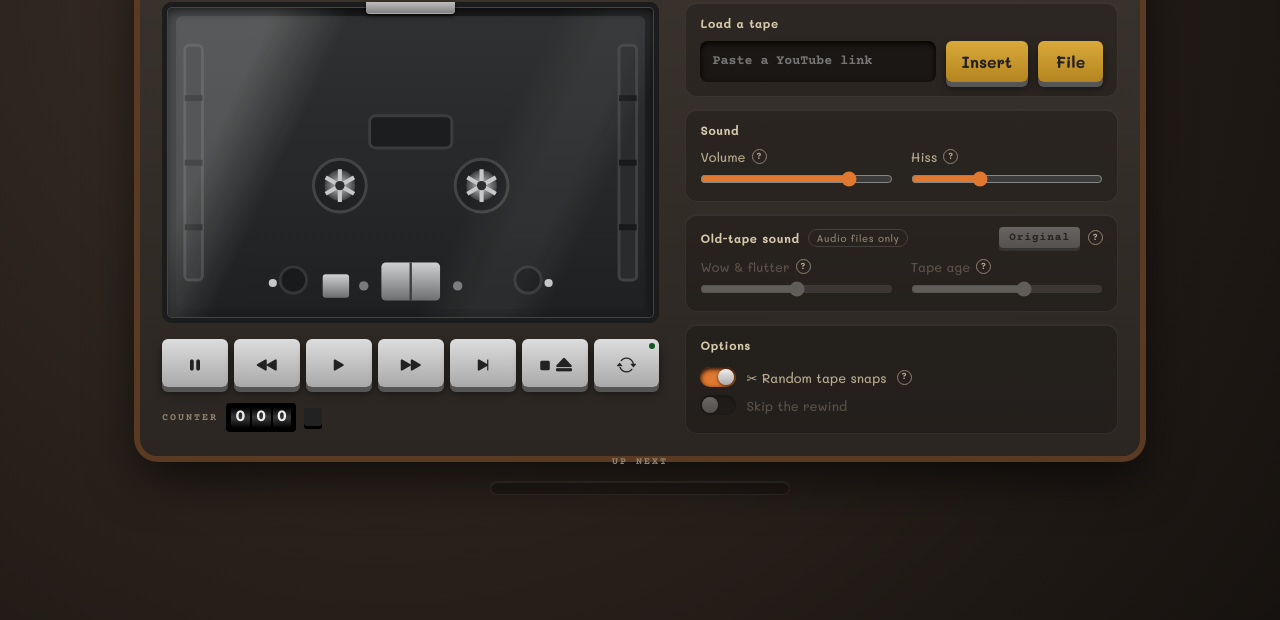
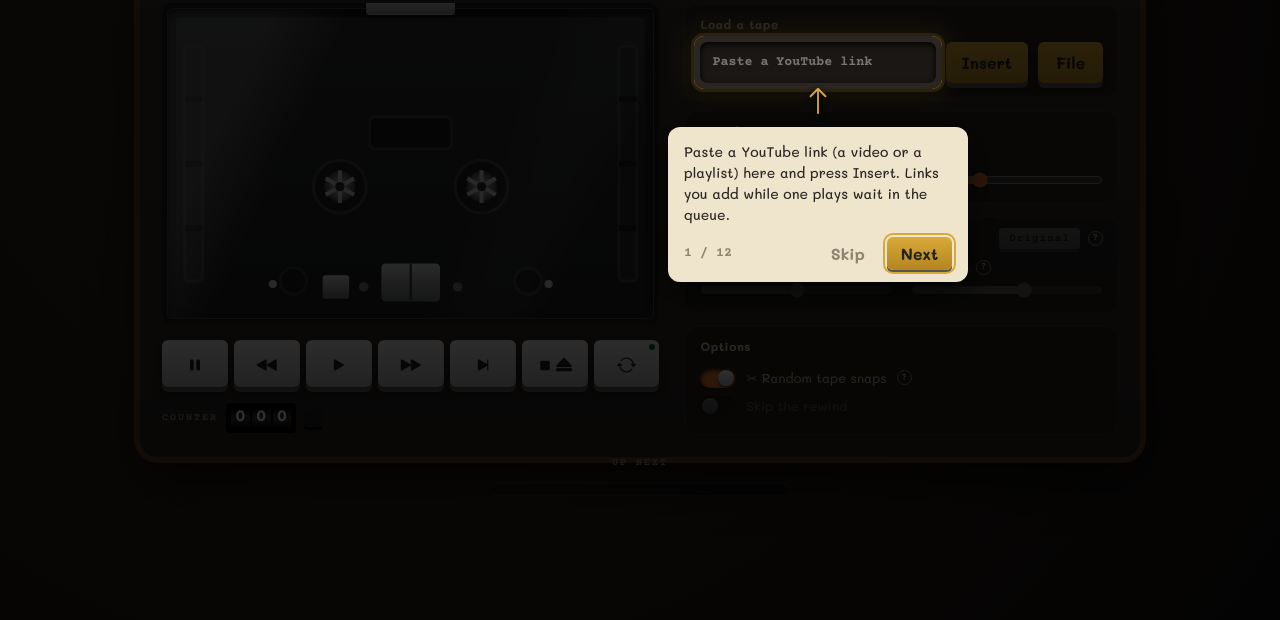
Before and after one commit to Orniki9535-ultimate/tape-player, a browser extension: page index.html in a window 1280 px wide. Shown: the part 180-800 px from the top of the page. Drawn offline with nearby package versions, Linux system fonts and the light colour scheme.

Commit message:
Add a guided tour that spotlights each control
The page dims, one control at a time is lit, and a bubble with a bouncing
arrow says what it does. Runs once on the first visit; the ? button replays it.

Co-Authored-By: Claude Opus 5.5 <noreply@anthropic.com>
Claude-Session: https://claude.ai/code/session_01LbcTdstrb9SfWjCXcnMZZ1

```diff
--- a/index.html
+++ b/index.html
@@ -11,7 +11,7 @@
 <body>
 <div class="deck" id="deck">
   <div class="brand"><span><i class="led"></i>STEREO CASSETTE DECK</span>
-    <span class="brand-r"><button class="lang" id="lang" data-t-aria="language"><span data-l="en">EN</span><span data-l="th">TH</span></button>Orniki - 9535</span></div>
+    <span class="brand-r"><button class="help" id="help" data-t-aria="help" data-t-title="help">?</button><button class="lang" id="lang" data-t-aria="language"><span data-l="en">EN</span><span data-l="th">TH</span></button>Orniki - 9535</span></div>
 
   <section class="tapeside" data-t-aria="tapeSection">
   <div class="well out" id="well">
@@ -115,5 +115,6 @@
 <script src="js/ui/i18n.js"></script>
 <script src="js/ui/view.js"></script>
 <script src="js/ui/controls.js"></script>
+<script src="js/ui/tour.js"></script>
 </body>
 </html>
--- a/js/ui/i18n.js
+++ b/js/ui/i18n.js
@@ -4,6 +4,11 @@
 const TEXT = {
   en: {
     title: 'Cassette Player', language: 'Language',
+    help: 'How to use (tour)', tourNext: 'Next', tourDone: 'Got it!', tourSkip: 'Skip',
+    tourUrl: 'Paste a YouTube link (a video or a playlist) here and press Insert. Links you add while one plays wait in the queue.',
+    tourZero: 'The tape counter. Press the little button to set it back to 000.',
+    tourSound: 'Tune the sound here. Not sure what something does? Tap the ? next to it.',
+    tourHelp: 'Press ? any time to see this tour again.',
     tapeSection: 'Tape', settingsSection: 'Settings',
     pause: 'Pause', pauseTip: 'Pause (press again to resume)',
     rew: 'Rewind', rewTip: 'Hold to rewind',
@@ -40,6 +45,11 @@ const TEXT = {
   },
   th: {
     title: 'เครื่องเล่นเทป', language: 'ภาษา',
+    help: 'วิธีใช้ (ทัวร์)', tourNext: 'ต่อไป', tourDone: 'เข้าใจแล้ว!', tourSkip: 'ข้าม',
+    tourUrl: 'วางลิงก์ YouTube (วิดีโอหรือเพลย์ลิสต์) ตรงนี้ แล้วกด "ใส่เทป" ถ้าใส่ลิงก์เพิ่มตอนกำลังเล่น จะต่อคิวไว้ให้',
+    tourZero: 'ตัวนับเทป กดปุ่มเล็กๆ นี้เพื่อรีเซ็ตกลับเป็น 000',
+    tourSound: 'ปรับเสียงได้ตรงนี้ ไม่แน่ใจว่าอันไหนทำอะไร กด ? ข้างๆ ดูได้เลย',
+    tourHelp: 'กด ? เมื่อไหร่ก็ได้ เพื่อดูทัวร์นี้อีกครั้ง',
     tapeSection: 'เทป', settingsSection: 'การตั้งค่า',
     pause: 'พัก', pauseTip: 'พัก (กดอีกครั้งเพื่อเล่นต่อ)',
     rew: 'กรอกลับ', rewTip: 'กดค้างเพื่อกรอกลับ',
--- /dev/null
+++ b/js/ui/tour.js
@@ -0,0 +1,50 @@
+// UI · tour: a guided walk through the controls. The page goes dark, one control at a time is lit,
+// and a bubble with an arrow says what it does. Runs once on the first visit; the ? key replays it.
+
+const STEPS = [   // [what to light, text key]; most reuse the keys' own tooltips
+  ['#url', 'tourUrl'], ['#pick', 'fileTip'], ['#play', 'play'], ['#pause', 'pauseTip'], ['#rew', 'rewTip'],
+  ['#ff', 'ffTip'], ['#next', 'nextTip'], ['#stop', 'stopTip'], ['#loop', 'loopTip'], ['#zero', 'tourZero'],
+  ['.settings', 'tourSound'], ['#help', 'tourHelp'],
+];
+
+const tour = document.createElement('div');
+tour.className = 'tour'; tour.hidden = true;
+tour.setAttribute('role', 'dialog'); tour.setAttribute('aria-modal', 'true');
+tour.innerHTML = `<div class="spot"></div><div class="bubble"><i class="bi bi-arrow-up arrow" aria-hidden="true"></i>
+  <p aria-live="polite"></p><div class="tour-nav"><small></small><button class="skip"></button><button class="go"></button></div></div>`;
+document.body.append(tour);
+const [spot, bubble] = tour.children, go = tour.querySelector('.go');
+let step = 0;
+
+function place() {   // light the target, then put the bubble on whichever side has more room
+  const r = document.querySelector(STEPS[step][0]).getBoundingClientRect(), pad = 6;
+  Object.assign(spot.style, { left: r.left - pad + 'px', top: r.top - pad + 'px', width: r.width + 2 * pad + 'px', height: r.height + 2 * pad + 'px' });
+  const w = bubble.offsetWidth, h = bubble.offsetHeight, gap = 44, below = innerHeight - r.bottom > r.top;
+  const x = Math.min(Math.max(16, r.left + r.width / 2 - w / 2), innerWidth - w - 16);
+  const y = below ? Math.min(r.bottom + gap, innerHeight - h - 8) : Math.max(r.top - gap - h, 8);
+  bubble.classList.toggle('up', !below);
+  bubble.style.cssText = `left:${x}px; top:${y}px; --ax:${Math.min(Math.max(20, r.left + r.width / 2 - x), w - 20)}px`;
+}
+
+function show(i) {
+  if (i >= STEPS.length) return endTour();
+  step = i;
+  document.querySelector(STEPS[i][0]).scrollIntoView({ block: 'center' });
+  tour.querySelector('p').textContent = t(STEPS[i][1]);
+  tour.querySelector('small').textContent = `${i + 1} / ${STEPS.length}`;
+  tour.querySelector('.skip').textContent = t('tourSkip');
+  tour.querySelector('.skip').hidden = i === STEPS.length - 1;
+  go.textContent = t(i === STEPS.length - 1 ? 'tourDone' : 'tourNext');
+  place(); go.focus();
+}
+
+function startTour() { tour.hidden = false; show(0); }
+function endTour() { tour.hidden = true; save('toured', 1); $('help').focus(); }
+
+go.onclick = () => show(step + 1);
+tour.querySelector('.skip').onclick = endTour;
+tour.onkeydown = e => { if (e.key === 'Escape') endTour(); if (e.key === 'Tab') {   // keep focus inside the tour
+  e.preventDefault(); const skip = tour.querySelector('.skip'); (document.activeElement === go && !skip.hidden ? skip : go).focus(); } };
+for (const ev of ['resize', 'scroll']) addEventListener(ev, () => { if (!tour.hidden) place(); }, { passive: true });
+$('help').onclick = startTour;
+if (!saved('toured')) startTour();
--- a/style.css
+++ b/style.css
@@ -175,3 +175,21 @@ html[lang=en] .lang [data-l=en], html[lang=th] .lang [data-l=th] { background:li
   .deck { grid-template-columns:minmax(0,1fr); padding:16px; }
   .settings { margin-top:18px; }
 }
+/* tour: the page goes dark except a spotlight on one control; a bubble with a bouncing arrow explains it */
+.help { width:22px; height:22px; padding:0; border-radius:50%; font:700 12px 'Courier Prime'; box-shadow:0 2px 0 #555; }
+.tour { position:fixed; inset:0; z-index:100; }   /* also swallows clicks, so the page can't be used mid-tour */
+.spot { position:absolute; border-radius:10px; box-shadow:0 0 0 200vmax #000c, 0 0 0 3px var(--mustard), 0 0 24px 6px #d9a93a88;
+        transition:all .35s ease; pointer-events:none; }
+.bubble { position:fixed; width:min(300px, calc(100vw - 32px)); padding:14px 16px 12px; border-radius:12px;
+          background:var(--cream); color:#2b2622; box-shadow:0 10px 30px #000a; transition:left .35s, top .35s; }
+.bubble p { margin:0 0 12px; font-size:14px; line-height:1.5; }
+.arrow { position:absolute; left:var(--ax); top:-38px; translate:-50% 0; font-size:30px; color:var(--mustard); text-shadow:0 2px 6px #000;
+         animation:point .8s ease-in-out infinite alternate; }
+.up .arrow { top:auto; bottom:-38px; rotate:180deg; }
+@keyframes point { to { transform:translateY(-8px); } }
+.tour-nav { display:flex; align-items:center; gap:8px; }
+.tour-nav small { margin-right:auto; color:#8f846f; font-family:'Courier Prime'; }
+.tour-nav button { padding:6px 14px; box-shadow:0 3px 0 #555; }
+.tour-nav .go { background:linear-gradient(var(--mustard),#b4851f); }
+.tour-nav .skip { background:none; box-shadow:none; color:#8f846f; }
+@media (prefers-reduced-motion: reduce) { .spot, .bubble { transition:none; } .arrow { animation:none; } }
```
Also changed, not shown: 1 other file.
